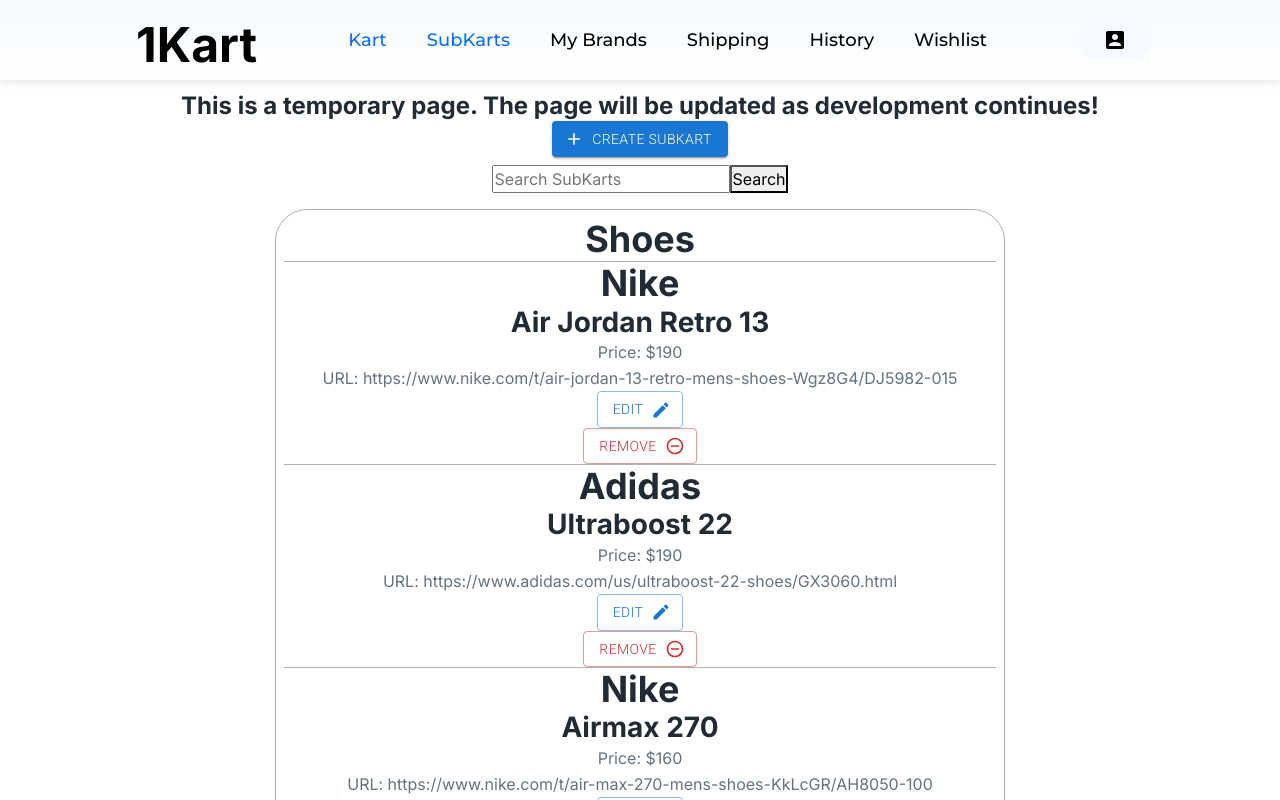
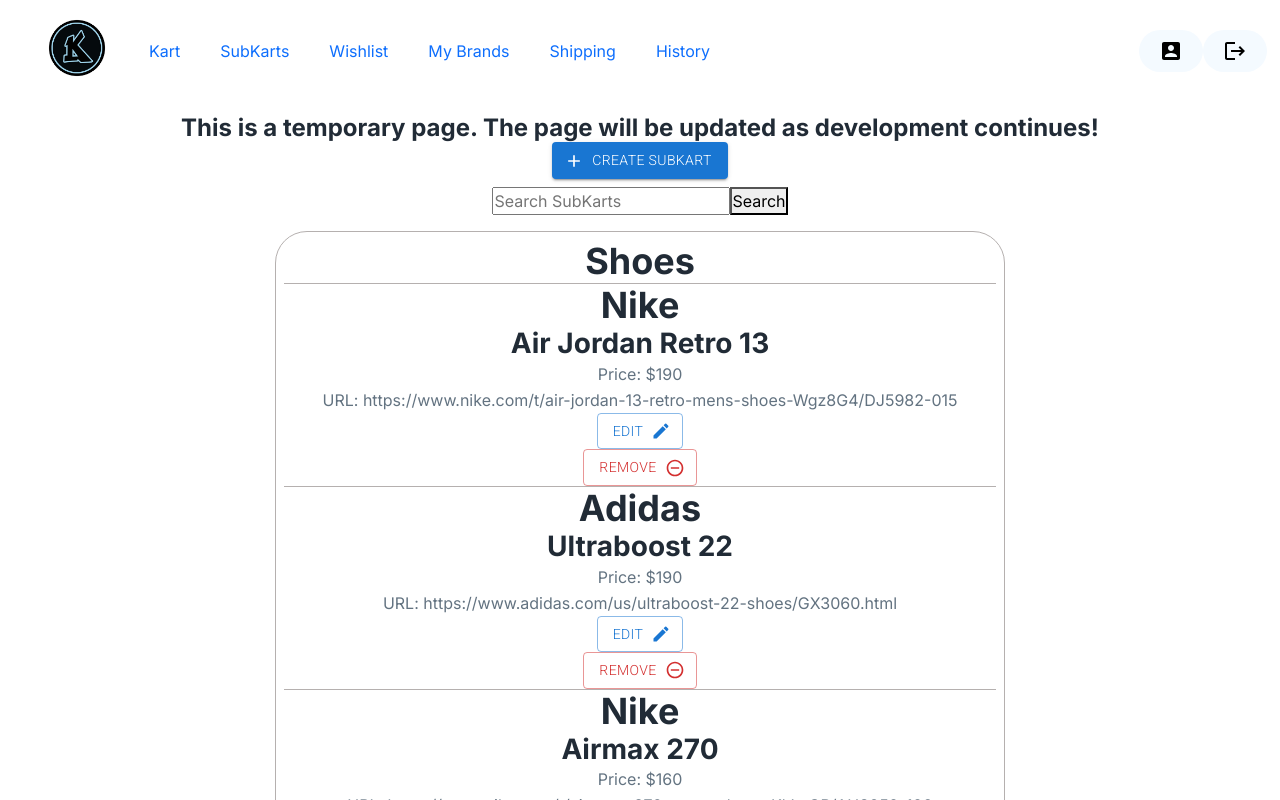
Before and after one commit to 1-kart-dev/1-kart, a Next.js app: page /SubKarts in a window 1280 px wide. Shown: the top 800 px of the page. Built offline with nearby package versions, Linux system fonts and the light colour scheme; no server answers; sample sign-in values are in the browser's storage.

Commit message:
fixing navbar

```diff
--- a/components/Navbar.js
+++ b/components/Navbar.js
@@ -26,11 +26,10 @@
                 <ul className={styles.nav_links} sx={{ overflow: 'auto' }}>
                     <li className={styles.li}><Link className={styles.a} href='/Kart'>Kart</Link></li>
                     <li className={styles.li}><Link className={styles.a} href='/SubKarts'>SubKarts</Link></li>
-                    <li className={styles.li}><a className={styles.a} href="#">Wishlist</a></li>
-                    <li className={styles.li}><a className={styles.a} href="#">My Brands</a></li>
-                    <li className={styles.li}><a className={styles.a} href="#">Shipping</a></li>
-                    <li className={styles.li}><a className={styles.a} href="#">History</a></li>
-                    <li className={styles.li}><a className={styles.a} href="#">Wishlist</a></li>
+                    <li className={styles.li}><Link className={styles.a} href='/Kart'>Wishlist</Link></li>
+                    <li className={styles.li}><Link className={styles.a} href='/Kart'>My Brands</Link></li>
+                    <li className={styles.li}><Link className={styles.a} href='/Kart'>Shipping</Link></li>
+                    <li className={styles.li}><Link className={styles.a} href='/Kart'>History</Link></li>
                 </ul>
             </Grid>
             <Grid item xs={4} sm={3} md={2} align="right">
--- a/components/Navbar.module.scss
+++ b/components/Navbar.module.scss
@@ -10,7 +10,7 @@
 .a {
     font-family: "Montserrat", san-serif;
     font-weight: 500;
-    font-size: 18px;
+    font-size: 25px;
     color: rgb(0, 0, 0);
     text-decoration: none;
 }
--- a/pages/SubKarts.js
+++ b/pages/SubKarts.js
@@ -1,6 +1,6 @@
 import React, { useState } from 'react'
 import styles from '../styles/Home.module.scss'
-import ReactNavbar from '../components/ReactNavbar'
+import Navbar from '../components/Navbar'
 import Button from '@mui/material/Button';
 import AddIcon from '@mui/icons-material/Add';
 import EditIcon from '@mui/icons-material/Edit';
@@ -14,7 +14,7 @@
     return(
         <LoggedIn>
         <div>
-            <ReactNavbar />
+            <Navbar />
             <div className = {styles.container2}>
                 <h2 className={styles.skH2}>This is a temporary page. The page will be updated as development continues!</h2>
                 <Button
```
